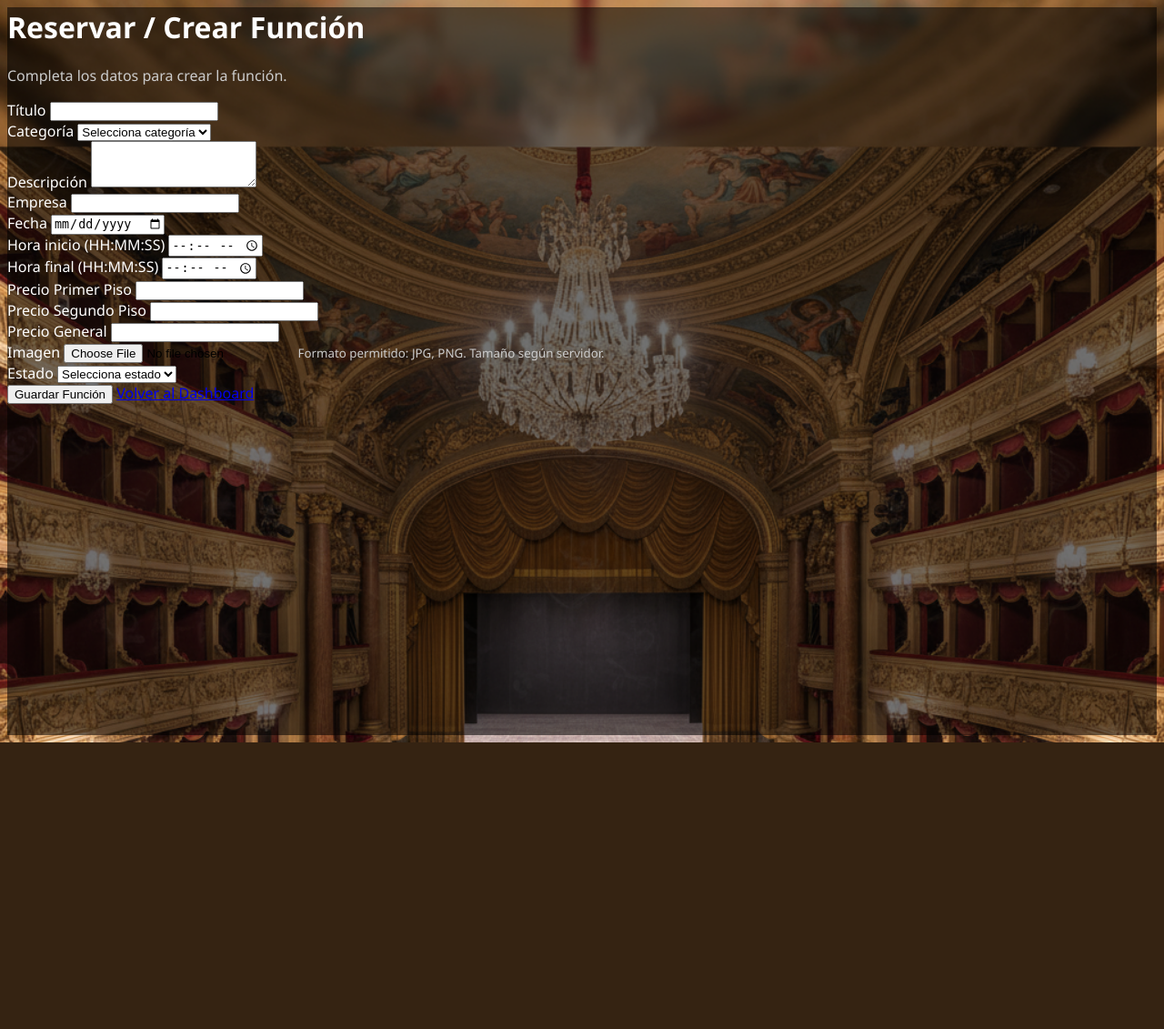
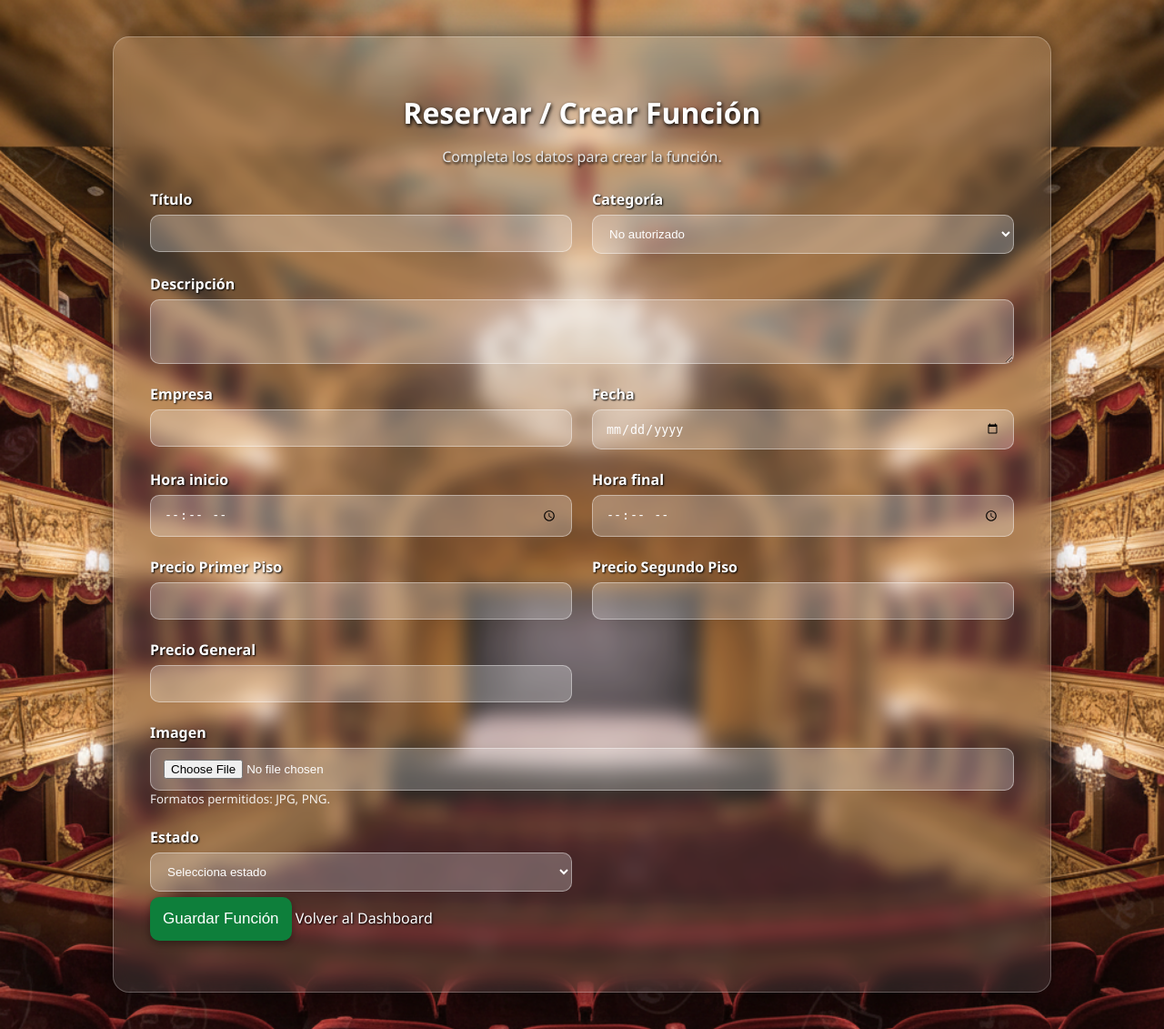
Before and after one commit to Diego336s/taquilleria_del_sol_web, a PHP site: template vista/Dashboards/Empresa/Reservar_Funciones.php in a window 1280 px wide. Shown: the whole page at 91% size. Before the commit the page ends 816 px from the top, so only its background shows below. Run offline with PHP 8.4, Linux system fonts and the light colour scheme; the template is opened without the code that fills it, so the values that code supplies are empty.

Commit message:
Reserva Funciones

```diff
--- a/vista/Dashboards/Empresa/Reservar_Funciones.php
+++ b/vista/Dashboards/Empresa/Reservar_Funciones.php
@@ -1,103 +1,192 @@
-<link rel="stylesheet" href="vista/css/ReservaFunciones.css?v=1.1">
-<div class="form-container">
+<link rel="stylesheet" href="vista/css/Empresa/ReservaFunciones.css?v=1.1">
+
+<div class="form-wrapper">
+    <div class="form-card">
+
         <h1>Reservar / Crear Función</h1>
         <p class="form-subtitle">Completa los datos para crear la función.</p>
 
-    <form action="" method="POST" enctype="multipart/form-data">
+        <form action="" method="POST" enctype="multipart/form-data" id="form_registrar_evento">
 
             <div class="form-grid">
-            <!-- Título -->
+
+                <!-- TÍTULO -->
                 <div class="form-group">
                     <label>Título</label>
-                <input type="text" name="titulo" required>
+                    <input type="text" name="titulo" id="titulo" class="form-control" required>
                 </div>
 
-            <!-- Categoría -->
+                <!-- CATEGORÍA (SELECT CARGADO DESDE LA API) -->
                 <div class="form-group">
                     <label>Categoría</label>
-                <select name="categoria" required>
-                    <option value="">Selecciona categoría</option>
+                    <select name="categoria_id" id="categoria_id" class="form-select" required>
+                        <option value="">Cargando categorías...</option>
                     </select>
                 </div>
 
-            <!-- Descripción -->
+                <!-- DESCRIPCIÓN -->
                 <div class="form-group form-full">
                     <label>Descripción</label>
-                <textarea name="descripcion" rows="3"></textarea>
+                    <textarea name="descripcion" id="descripcion" class="form-control" rows="3"></textarea>
                 </div>
 
-            <!-- Empresa -->
+                <!-- EMPRESA -->
                 <div class="form-group">
                     <label>Empresa</label>
-                <input type="text" name="empresa">
+                    <input type="text" name="empresa" id="empresa" class="form-control">
                 </div>
 
-            <!-- Fecha -->
+                <!-- FECHA -->
                 <div class="form-group">
                     <label>Fecha</label>
-                <input type="date" name="fecha" required>
+                    <input type="date" name="fecha" id="fecha" class="form-control" required>
                 </div>
 
-            <!-- Hora inicio -->
+                <!-- HORAS -->
                 <div class="form-group">
-                <label>Hora inicio (HH:MM:SS)</label>
-                <input type="time" name="hora_inicio" required>
+                    <label>Hora inicio</label>
+                    <input type="time" name="hora_inicio" id="hora_inicio" class="form-control" required>
                 </div>
 
-            <!-- Hora fin -->
                 <div class="form-group">
-                <label>Hora final (HH:MM:SS)</label>
-                <input type="time" name="hora_fin" required>
+                    <label>Hora final</label>
+                    <input type="time" name="hora_fin" id="hora_fin" class="form-control" required>
                 </div>
 
-            <!-- Precio Primer Piso -->
+                <!-- PRECIOS -->
                 <div class="form-group">
                     <label>Precio Primer Piso</label>
-                <input type="number" name="precio_primer_piso" min="0" required>
+                    <input type="number"
+                           name="precio_primer_piso"
+                           id="precio_primer_piso"
+                           class="form-control"
+                           min="0"
+                           required>
                 </div>
 
-            <!-- Precio Segundo Piso -->
                 <div class="form-group">
                     <label>Precio Segundo Piso</label>
-                <input type="number" name="precio_segundo_piso" min="0" required>
+                    <input type="number"
+                           name="precio_segundo_piso"
+                           id="precio_segundo_piso"
+                           class="form-control"
+                           min="0"
+                           required>
                 </div>
 
-            <!-- Precio General -->
                 <div class="form-group">
                     <label>Precio General</label>
-                <input type="number" name="precio_general" min="0" required>
+                    <input type="number"
+                           name="precio_general"
+                           id="precio_general"
+                           class="form-control"
+                           min="0"
+                           required>
                 </div>
 
-            <!-- Imagen -->
+                <!-- IMAGEN -->
                 <div class="form-group form-full">
                     <label>Imagen</label>
-                <input type="file" name="imagen" accept="image/*">
-                <small>Formato permitido: JPG, PNG. Tamaño según servidor.</small>
+                    <input type="file"
+                           name="imagen"
+                           id="imagen"
+                           class="form-control"
+                           accept="image/*">
+                    <small>Formatos permitidos: JPG, PNG.</small>
                 </div>
 
-            <!-- Estado -->
+                <!-- ESTADO -->
                 <div class="form-group">
                     <label>Estado</label>
-                <select name="estado" required>
+                    <select name="estado" id="estado" class="form-select" required>
                         <option value="">Selecciona estado</option>
-                    <option value="Activo">Activo</option>
-                    <option value="Inactivo">Inactivo</option>
+                        <option value="activo">Activo</option>
+                        <option value="pendiente">Pendiente</option>
+                        <option value="cancelado">Cancelado</option>
+                        <option value="finalizado">Finalizado</option>
                     </select>
                 </div>
+
             </div>
 
-        <!-- Botón Guardar -->
-        <button type="submit" class="btn-guardar">
-            <i class="bi bi-save"></i> Guardar Función
+            <!-- BOTÓN GUARDAR -->
+            <button type="submit" id="btn_registrar_evento" class="btn-success w-100 mt-3">
+                Guardar Función
             </button>
 
-        <!-- Volver -->
+            <!-- VOLVER -->
             <a href="dashboard" class="btn-volver">
                 <i class="bi bi-arrow-left"></i> Volver al Dashboard
             </a>
 
         </form>
     </div>
+</div>
 
+<!-- Script para cargar categorías desde la API -->
+<script>
+async function cargarCategorias() {
+    const token = sessionStorage.getItem('userToken');
+    const select = document.getElementById("categoria_id");
+
+    if (!token) {
+        console.warn("No hay token disponible.");
+        select.innerHTML = '<option value="">No autorizado</option>';
+        return;
+    }
+
+    select.innerHTML = '<option value="">Cargando categorías...</option>';
+
+    try {
+        const respuesta = await fetch('https://tu-dominio.com/api/categorias', {
+            method: 'GET',
+            headers: {
+                'Authorization': `Bearer ${token}`,
+                'Accept': 'application/json'
+            },
+            mode: 'cors', // explícito para CORS
+            credentials: 'include' // si necesitas cookies
+        });
+
+        // Revisar HTTP status
+        if (!respuesta.ok) {
+            console.error("Error HTTP:", respuesta.status, respuesta.statusText);
+            select.innerHTML = `<option value="">Error cargando categorías (${respuesta.status})</option>`;
+            return;
+        }
+
+        const texto = await respuesta.text();
+
+        let resultado;
+        try {
+            resultado = JSON.parse(texto);
+        } catch (e) {
+            console.error("Respuesta no es JSON válido, probablemente HTML:", texto);
+            select.innerHTML = '<option value="">Error cargando categorías (respuesta inválida)</option>';
+            return;
+        }
+
+        if (resultado.success && Array.isArray(resultado.data)) {
+            select.innerHTML = '<option value="">Seleccione una categoría</option>';
+
+            resultado.data.forEach(categoria => {
+                const option = document.createElement('option');
+                option.value = categoria.id;           // Ajusta según tu API
+                option.textContent = categoria.nombre; // Ajusta según tu API
+                select.appendChild(option);
+            });
+        } else {
+            console.error("Formato inesperado de la API:", resultado);
+            select.innerHTML = '<option value="">No se pudieron cargar las categorías</option>';
+        }
+
+    } catch (error) {
+        console.error("Error cargando categorías (fetch):", error);
+        select.innerHTML = '<option value="">Error cargando categorías</option>';
+    }
+}
+
+document.addEventListener("DOMContentLoaded", cargarCategorias);
+</script>
 
 <script src="./vista/js/Empresa/Dashboard_Empresa.js"></script>
--- a/vista/css/Empresa/ReservaFunciones.css
+++ b/vista/css/Empresa/ReservaFunciones.css
@@ -1,146 +1,176 @@
-/* ======== FONDO GENERAL ======== */
+/* ===========================
+   FONDO GENERAL
+=========================== */
 body {
     font-family: 'Segoe UI', Tahoma, Geneva, Verdana, sans-serif;
     background: url('../img/fondo.png') no-repeat center center fixed;
     background-size: cover;
-    position: relative;
+    background-position: center;
     min-height: 100vh;
+    margin: 0;
+    padding: 0;
 }
 
-body::before {
-    content: '';
-    position: absolute;
-    inset: 0;
-    background-color: rgba(0, 0, 0, 0.55);
-    z-index: -1;
+/* ===========================
+   CONTENEDOR GENERAL
+=========================== */
+.form-wrapper {
+    display: flex;
+    justify-content: center;
+    padding: 40px 20px;
 }
 
-/* ======== CONTENEDORES PRINCIPALES ======== */
-.card,
-.login-card,
-.largo,
-.corto {
-    background: rgba(255, 255, 255, 0.12) !important;
-    backdrop-filter: blur(12px) !important;
-    border-radius: 20px !important;
-    border: 1px solid rgba(255, 255, 255, 0.2) !important;
-    box-shadow: 0 8px 25px rgba(0, 0, 0, 0.35) !important;
+.form-card {
+    width: 100%;
+    max-width: 950px;
+
+    /* 🎨 EFECTO GLASS – transparente elegante */
+    background: rgba(255, 255, 255, 0.10);
+    backdrop-filter: blur(10px);
+    -webkit-backdrop-filter: blur(10px);
+
+    padding: 40px;
+    border-radius: 18px;
+
+    /* Borde fino tipo vidrio */
+    border: 1px solid rgba(255, 255, 255, 0.25);
+
+    /* Sombra suave */
+    box-shadow: 0 0 25px rgba(0,0,0,0.45);
 }
 
-/* ======== TEXTO GENERAL ======== */
-h1, h2, h3, h4, label {
-    color: #fff !important;
+/* ===========================
+   TÍTULOS
+=========================== */
+h1 {
+    text-align: center;
+    font-size: 32px;
+    margin-bottom: 5px;
+    color: #ffffff;
+    text-shadow: 1px 2px 4px #000;
 }
 
-p, small, span {
-    color: #cccccc !important;
+.form-subtitle {
+    text-align: center;
+    margin-bottom: 25px;
+    color: #e8e8e8;
+    text-shadow: 1px 2px 3px #000;
 }
 
-/* ======== INPUTS Y SELECTS ======== */
-.form-control,
-.form-select {
-    background: rgba(255, 255, 255, 0.1) !important;
-    color: #fff !important;
-    border: 1px solid rgba(255, 255, 255, 0.2) !important;
-    border-radius: 12px !important;
+/* ===========================
+   GRID DEL FORMULARIO
+=========================== */
+.form-grid {
+    display: grid;
+    grid-template-columns: repeat(2, 1fr);
+    gap: 22px;
 }
 
-.form-control::placeholder {
-    color: #dddddd !important;
+.form-full {
+    grid-column: span 2;
 }
 
-/* ======== BOTONES ======== */
-.btn-success,
-.btn-calendario {
-    background: linear-gradient(90deg, #602000, #602000) !important;
-    border: none !important;
-    color: #fff !important;
-    border-radius: 12px !important;
-    padding: 12px !important;
-    font-weight: 600 !important;
-    box-shadow: 0 5px 15px rgba(0, 0, 0, 0.4) !important;
-    transition: 0.3s ease !important;
+/* ===========================
+   GRUPOS DE INPUTS
+=========================== */
+.form-group label {
+    font-weight: 600;
+    margin-bottom: 6px;
+    display: block;
+    color: #fff;
+    text-shadow: 1px 1px 2px #000;
 }
 
-.btn-success:hover,
-.btn-calendario:hover {
-    opacity: 0.85 !important;
+.form-control,
+.form-select,
+textarea {
+    width: 100%;
+    padding: 12px 14px;
+    border-radius: 10px;
+
+    /* Inputs semi–transparentes */
+    background: rgba(255, 255, 255, 0.25);
+    color: #fff;
+
+    border: 1px solid rgba(255, 255, 255, 0.40);
+
+    /* Para placeholder blanco */
+    caret-color: #fff;
+
+    transition: 0.25s;
 }
 
-/* ======== BARRA SUPERIOR DEL DASHBOARD ======== */
-.top-bar {
-    display: flex;
-    justify-content: space-between;
-    align-items: center;
-    background: rgba(255, 255, 255, 0.12);
-    backdrop-filter: blur(12px);
-    border-radius: 20px;
-    border: 1px solid rgba(255, 255, 255, 0.2);
-    padding: 20px 30px;
-    margin-bottom: 40px;
-    box-shadow: 0 8px 25px rgba(0, 0, 0, 0.35);
+/* Placeholder blanco */
+::placeholder {
+    color: #f2f2f2;
 }
 
-.top-bar .logo {
-    font-size: 36px;
+/* Select arrow blanco */
+.form-select {
     color: #fff;
 }
 
-.top-bar .right select,
-.top-bar .exportar {
-    background: rgba(255, 255, 255, 0.12);
-    border: 1px solid rgba(255, 255, 255, 0.25);
-    color: #fff;
-    padding: 8px 15px;
-    border-radius: 12px;
+/* Focus efecto glow verde */
+.form-control:focus,
+.form-select:focus,
+textarea:focus {
+    border-color: #00d26a;
+    box-shadow: 0 0 10px rgba(0, 210, 106, 0.7);
+    outline: none;
 }
 
-.top-bar .exportar:hover {
-    background: rgba(255, 255, 255, 0.20);
+/* Texto de ayuda */
+small {
+    color: #fff;
+    opacity: 0.9;
 }
 
-/* ======== TARJETAS ======== */
-.stats {
-    display: grid;
-    grid-template-columns: repeat(auto-fit, minmax(230px, 1fr));
-    gap: 25px;
+/* ===========================
+   BOTONES
+=========================== */
+.btn-success {
+    background: #0e7f3b !important;
+    border: none !important;
+    padding: 14px;
+    font-size: 17px;
+    border-radius: 10px;
+    color: white;
+    box-shadow: 0 3px 10px rgba(0,0,0,0.4);
+    transition: 0.3s;
 }
 
-.card:hover {
-    transform: translateY(-6px);
-    box-shadow: 0 12px 35px rgba(0, 0, 0, 0.45);
+.btn-success:hover {
+    background: #0a5e2c !important;
+    transform: scale(1.02);
 }
 
-/* ICONOS DE LAS TARJETAS */
-.card i {
-    color: #ffffff !important;
+.btn-volver {
+    display: inline-block;
+    margin-top: 18px;
+    text-decoration: none;
+    font-weight: 500;
+    color: #fff;
+    text-shadow: 1px 1px 2px #000;
+    transition: 0.3s;
 }
 
-/* ======== GRID PRINCIPAL ======== */
-.grid {
-    display: grid;
-    grid-template-columns: 2fr 1fr;
-    gap: 25px;
+.btn-volver:hover {
+    color: #c5ffc5;
 }
 
-/* ======== FILAS DE EVENTOS ======== */
-.evento-row {
-    display: flex;
-    justify-content: space-between;
-    align-items: center;
-    background: rgba(255, 255, 255, 0.08);
-    padding: 12px 15px;
-    border-radius: 12px;
-}
+/* ===========================
+   RESPONSIVE
+=========================== */
+@media (max-width: 768px) {
+    .form-card {
+        padding: 25px;
+    }
 
-.evento-row h4 {
-    margin: 0;
-    color: #fff;
-}
-
-/* ======== RESPONSIVE ======== */
-@media (max-width: 992px) {
-    .grid {
+    .form-grid {
         grid-template-columns: 1fr;
     }
+
+    .form-full {
+        grid-column: span 1;
+    }
 }
```
Also changed, not shown: vista/js/Empresa/Dashboard_Empresa.js (+152 -0 lines). Lines whose indentation alone changed are shown as unchanged.
